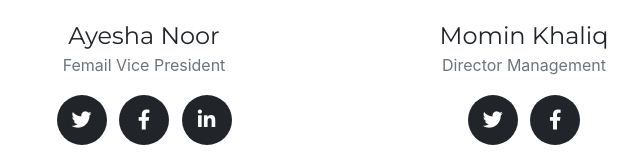
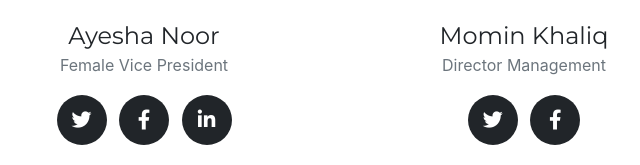
Before and after one commit to ComputerCell/ComputerCell.github.io, a website with bundled scripts: page index.html in a window 1280 px wide. Shown: the part 3215-3380 px from the top of the page, 116-756 px from the left. Built offline with nearby package versions, Linux system fonts and the light colour scheme; a web font is replaced by a local one.

Commit message:
Update index.html

```diff
--- a/index.html
+++ b/index.html
@@ -283,7 +283,7 @@
           <div class="team-member">
             <img class="mx-auto rounded-circle" src="img/team/10.jpg" alt="">
             <h4>Ayesha Noor</h4>
-            <p class="text-muted">Femail Vice President</p>
+            <p class="text-muted">Female Vice President</p>
             <ul class="list-inline social-buttons">
               <li class="list-inline-item">
                 <a href="#">
```
